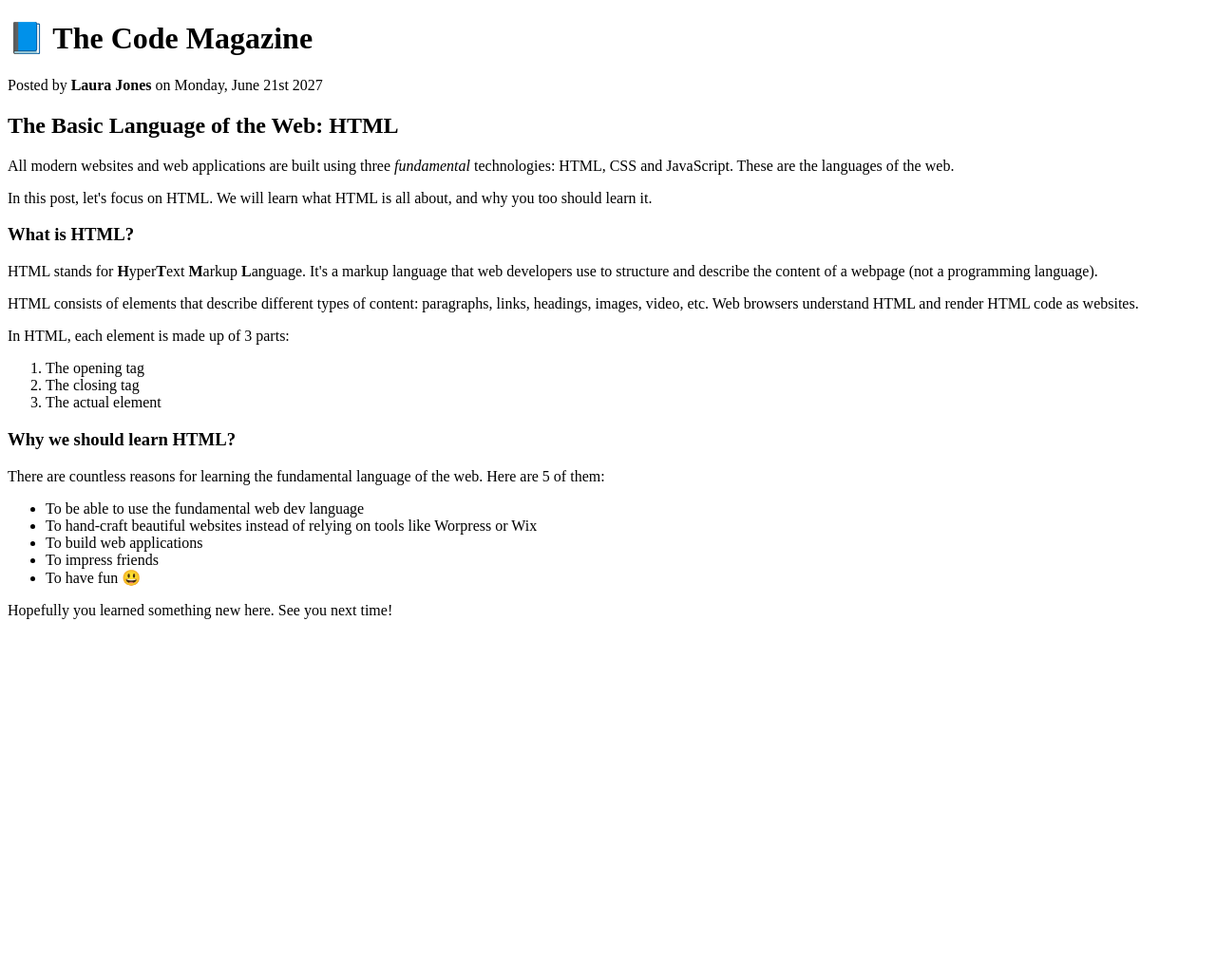
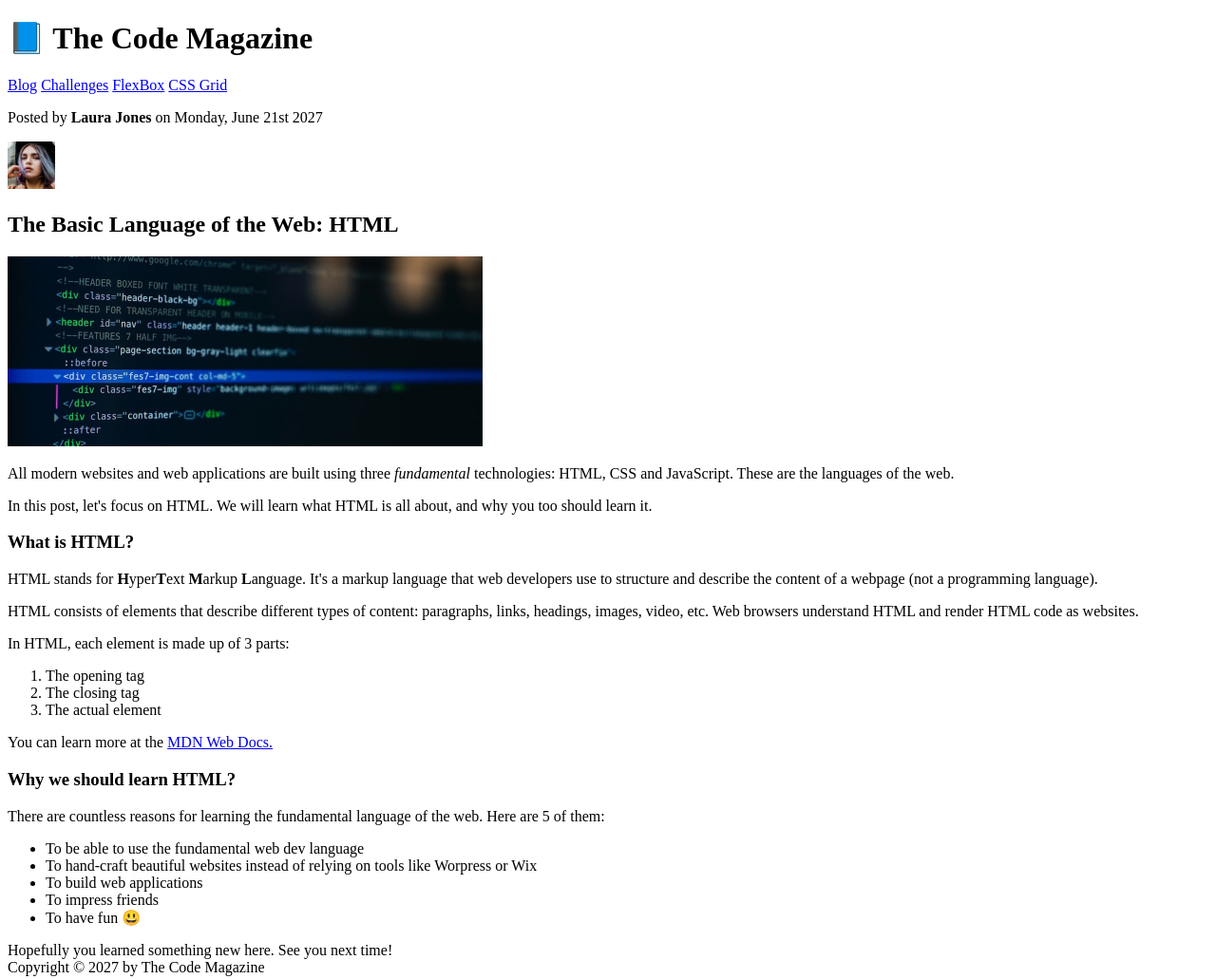
Before and after one commit to meherajmithun/web-development, a plain HTML site: page 02-HTML-Fundamentals/index.html in a window 1280 px wide. Shown: the whole page at 95% size. Before the commit the page ends 800 px from the top, so only its background shows below. Drawn offline with Linux system fonts and the light colour scheme.

Commit message:
Add navigation bar and footer

```diff
--- a/02-HTML-Fundamentals/index.html
+++ b/02-HTML-Fundamentals/index.html
@@ -10,16 +10,41 @@
         <h4>The basic language of the Web : HTML</h4>
         <h5>The basic language of the Web : HTML</h5>
         <h6>The basic language of the Web : HTML</h6> -->
+    <header>
+      <h1>📘 The Code Magazine</h1>
+      <nav>
+        <a href="blog.html" target="_blank">Blog</a>
+        <a href="#">Challenges</a>
+        <a href="#">FlexBox</a>
+        <a href="#">CSS Grid</a>
+      </nav>
+    </header>
 
-    <h1>📘 The Code Magazine</h1>
+    <article>
+      <header>
         <p>Posted by <strong>Laura Jones</strong> on Monday, June 21st 2027</p>
+        <img
+          src="laura-jones.jpg"
+          alt="Headshot of laura jones"
+          height="50"
+          width="50"
+        />
         <h2>The Basic Language of the Web: HTML</h2>
+        <img
+          src="post-img.jpg"
+          alt="HTML code on the screen"
+          height="200"
+          width="500"
+        />
+      </header>
+
       <p>
         All modern websites and web applications are built using three
         <em>fundamental</em>
         technologies: HTML, CSS and JavaScript. These are the languages of the
         web.
       </p>
+
       <p>
         In this post, let's focus on HTML. We will learn what HTML is all about,
         and why you too should learn it.
@@ -28,9 +53,9 @@
       <h3>What is HTML?</h3>
       <p>
         HTML stands for <strong>H</strong>yper<strong>T</strong>ext
-      <strong>M</strong>arkup <strong>L</strong>anguage. It's a markup language
-      that web developers use to structure and describe the content of a webpage
-      (not a programming language).
+        <strong>M</strong>arkup <strong>L</strong>anguage. It's a markup
+        language that web developers use to structure and describe the content
+        of a webpage (not a programming language).
       </p>
       <p>
         HTML consists of elements that describe different types of content:
@@ -43,6 +68,16 @@
         <li>The closing tag</li>
         <li>The actual element</li>
       </ol>
+
+      <p>
+        You can learn more at the
+        <a
+          href="https://developer.mozilla.org/en-US/docs/Web/HTML"
+          target="_blank"
+          >MDN Web Docs.</a
+        >
+      </p>
+
       <h3>Why we should learn HTML?</h3>
 
       <p>
@@ -61,5 +96,8 @@
       </ul>
 
       Hopefully you learned something new here. See you next time!
+    </article>
+    <!-- <br> -->
+    <footer>Copyright &copy; 2027 by The Code Magazine</footer>
   </body>
 </html>
```
Also changed, not shown: 02-HTML-Fundamentals/blog.html (added, +10 -0 lines). Lines whose indentation alone changed are shown as unchanged.
